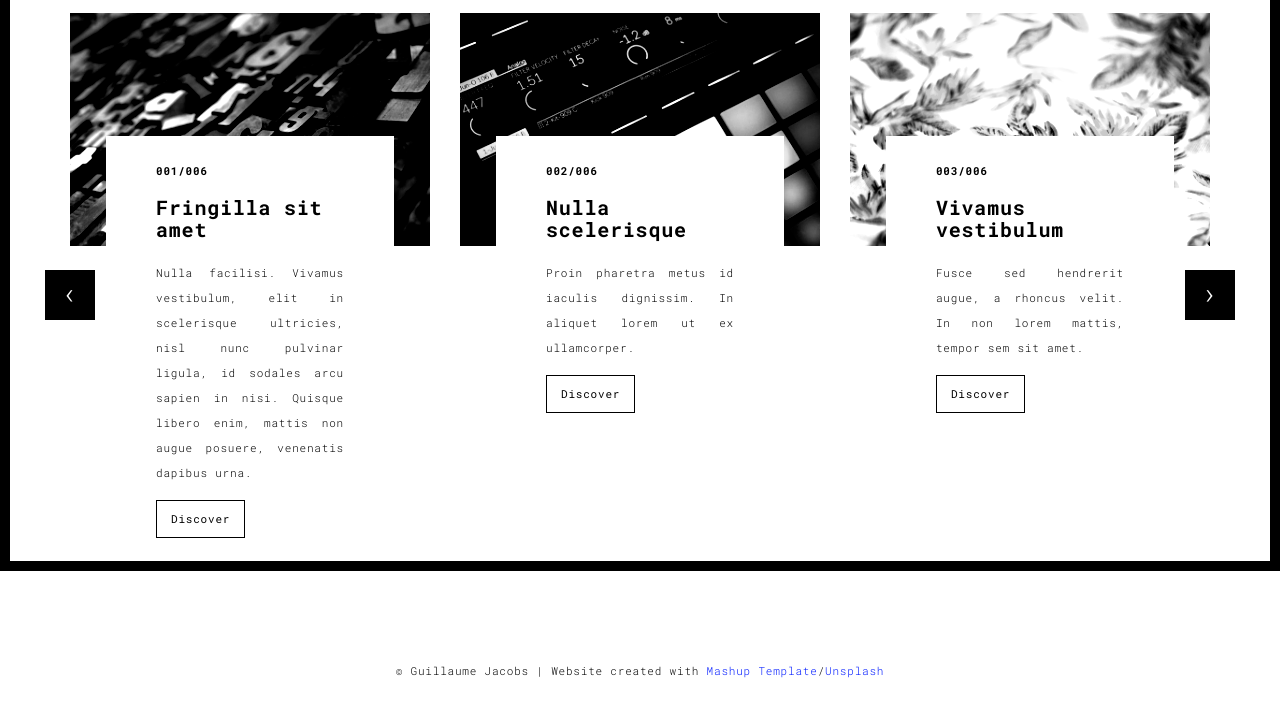
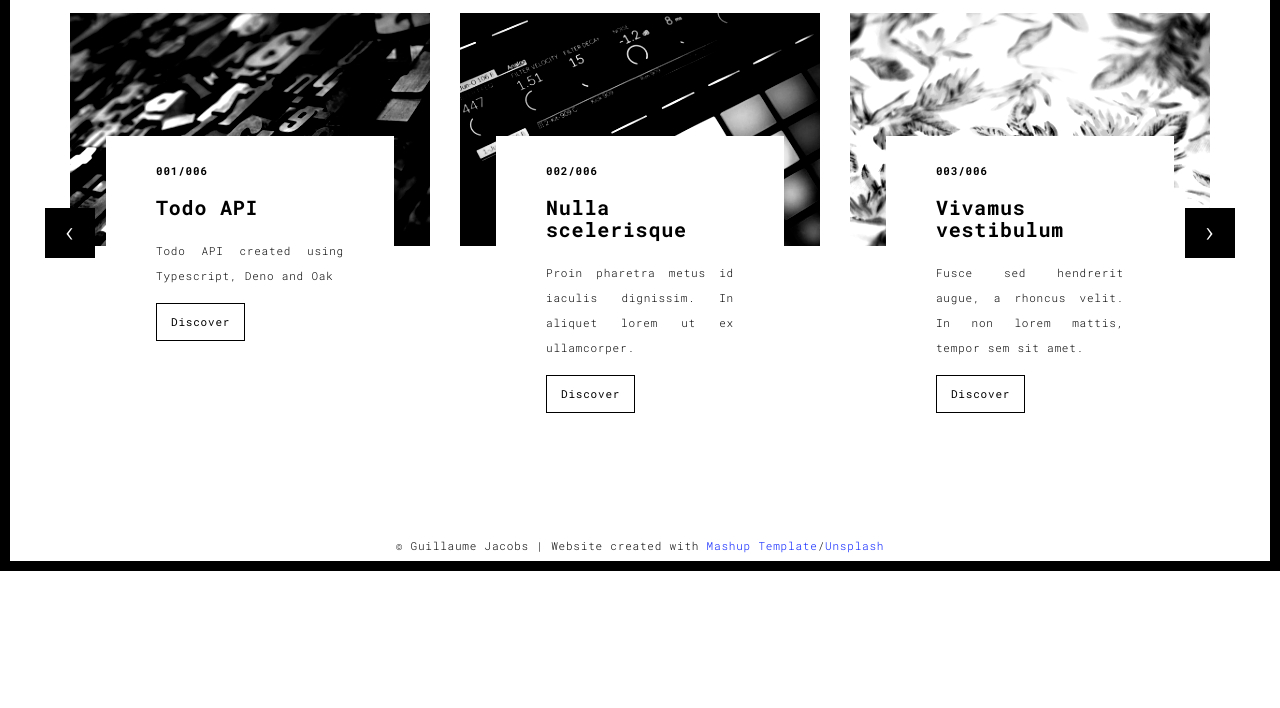
Before and after one commit to Agilulfe/portfolio, a Flask app: page /web.html in a window 1280 px wide. Shown: the part 229-937 px from the top of the page. After the commit the page ends 800 px from the top, so only its background shows below. Run offline with Flask 2, Linux system fonts and the light colour scheme; some libraries are stand-ins or nearby versions.

Commit message:
todo api

```diff
--- a/templates/web.html
+++ b/templates/web.html
@@ -77,13 +77,12 @@
                                         </a>
                                         <div class="card-container card-container-lg">
                                             <h4>001/006</h4>
-                                            <h3>Fringilla sit amet</h3>
+                                            <h3>Todo API</h3>
                                             <p style="text-align:justify;">
-                                                Nulla facilisi. Vivamus vestibulum, elit in scelerisque ultricies, nisl
-                                                nunc pulvinar ligula, id sodales arcu sapien in nisi. Quisque libero
-                                                enim, mattis non augue posuere, venenatis dapibus urna.
+                                                Todo API created using Typescript, Deno and Oak
                                             </p>
-                                            <a href="./work.html" title="" class="btn btn-default">Discover</a>
+                                            <a href="https://github.com/Agilulfe/todo-deno" target="_blank" title=""
+                                                class="btn btn-default">Discover</a>
                                         </div>
                                     </div>
                                     <div class="col-sm-4">
```
